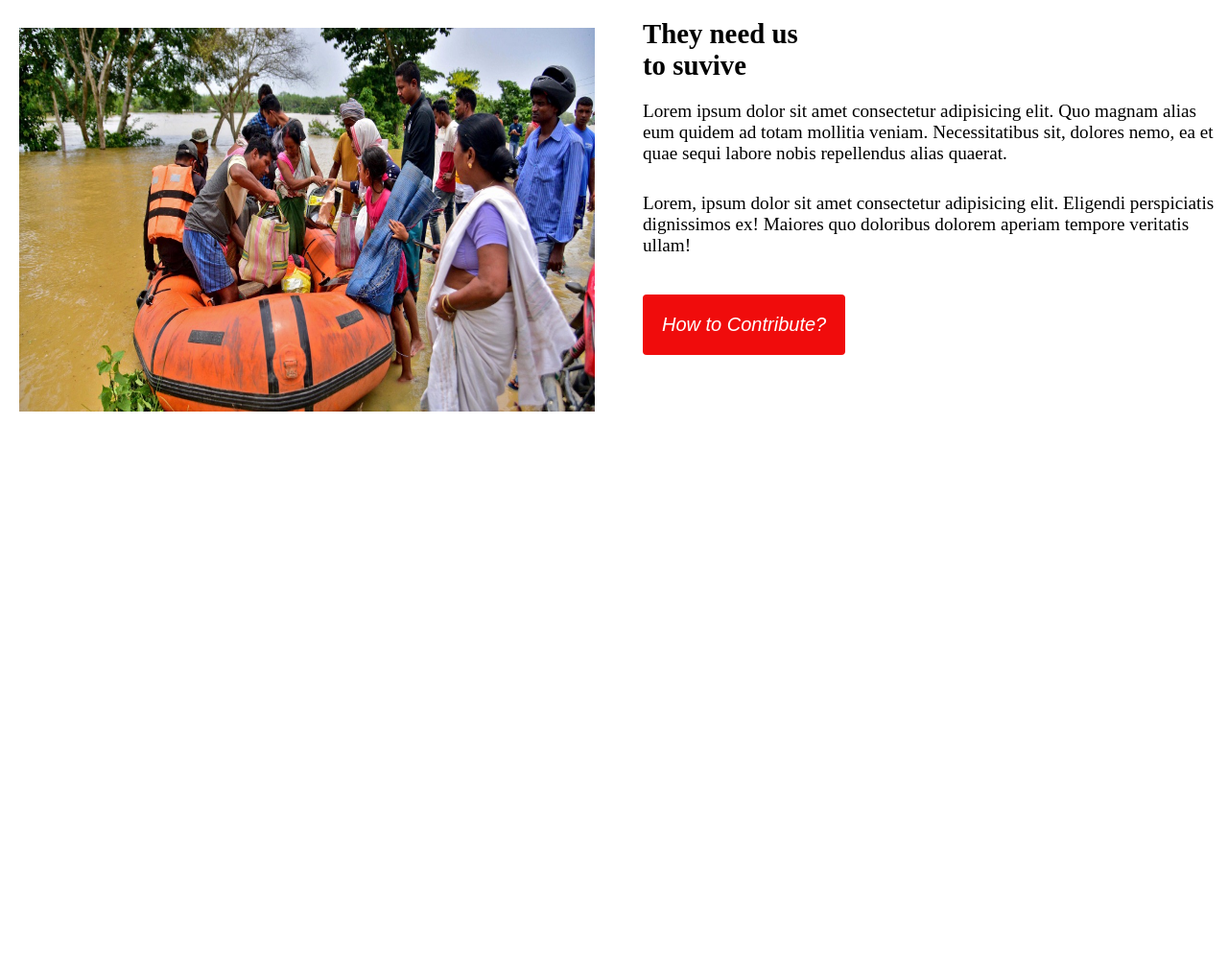
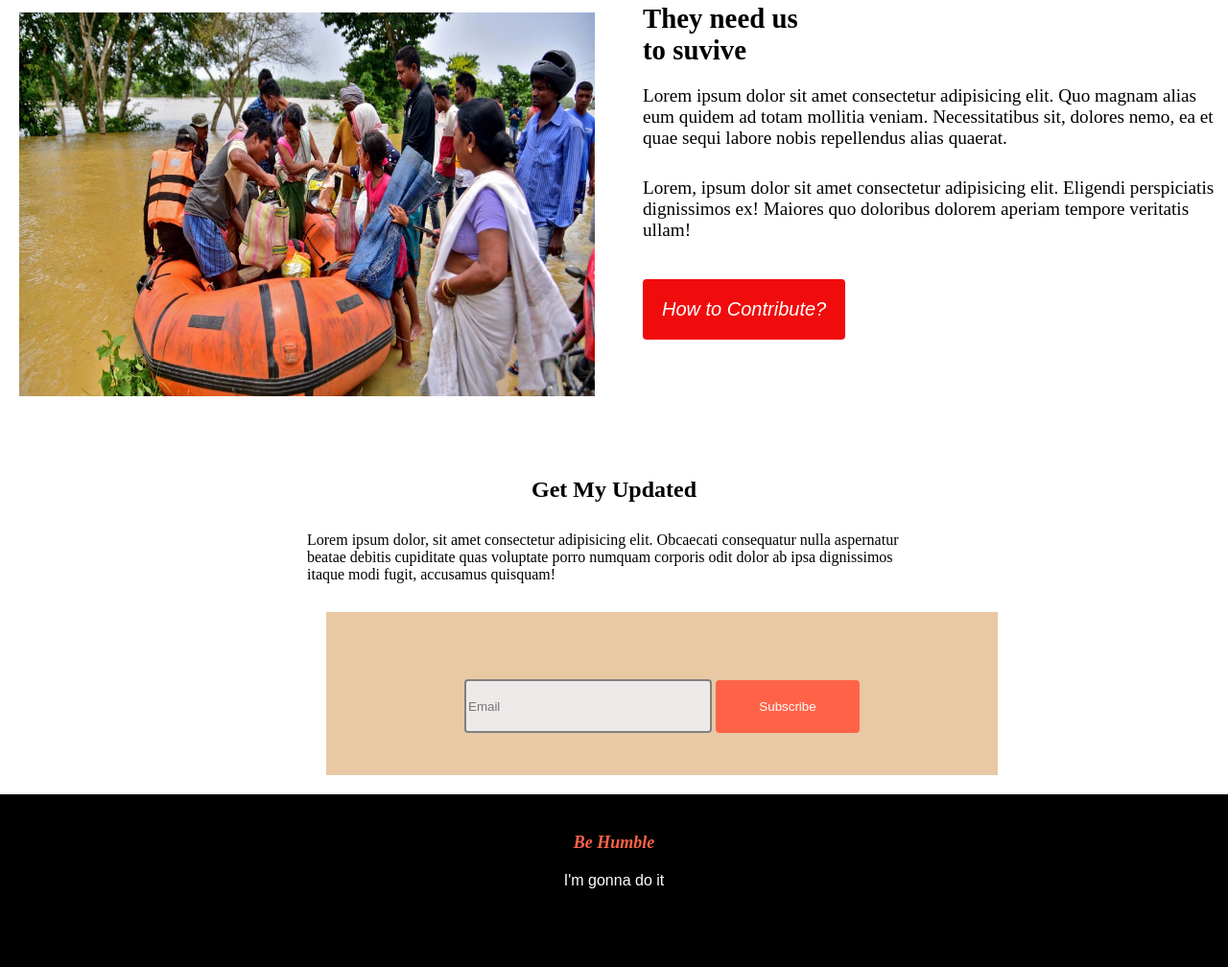
Before and after one commit to sadiawcutecat/donate-today-repo, a plain HTML site: page index.html in a window 1280 px wide. Shown: the part 2423-3431 px from the top of the page at 96% size. Before the commit the page ends 2866 px from the top, so only its background shows below. Drawn offline with Linux system fonts and the light colour scheme.

Commit message:
footer added

```diff
--- a/index.html
+++ b/index.html
@@ -35,7 +35,7 @@
             <div class="child5">5000tk</div>
          </div>
          <p>Other Amount (Taka)</p>
-         <p>-------------------------------------------------------------------------------------------------------------------</p>
+       <hr>
          <div class="btn-color"><button class="btn">Donate Now</button></div>
         </div>
        </div>
@@ -103,8 +103,26 @@
 
        </section>
 
+       <section>
+        <div class="last">
+            <h2>Get My Updated</h2>
+        <p class="para-d">Lorem ipsum dolor, sit amet consectetur adipisicing elit. Obcaecati consequatur nulla aspernatur beatae debitis cupiditate quas voluptate porro numquam corporis odit dolor ab ipsa dignissimos itaque modi fugit, accusamus quisquam!
+        </p>
+        <div class="form">
+            <form  class="f-design">
+                <input class="email-d" type="email" name="" id="" placeholder="Email">
+                <input class="sub-d" type="submit" value="Subscribe">
+            </form>
+        </div>
+        </div>
+       </section>
+
     </main>
     <footer>
+        <section class="footer">
+             <h3>Be Humble</h3>
+             <p>I'm gonna do it</p>
+        </section>
 
     </footer>
 
--- a/styles/donate.css
+++ b/styles/donate.css
@@ -198,4 +198,77 @@
     padding: 20px;
 
 }
-/* service */
+
+.last{
+    width: 50%;
+    margin: auto;
+    margin-top: 70px;
+}
+.last h2{
+    text-align: center;
+}
+.para-d{
+    margin-bottom: 30px;
+}
+.form{
+    height: 70px;
+    width: 600px;
+    background-color: rgb(232, 201, 164);
+    padding: 50px;
+    margin: 20px;
+    /* border-style: solid;
+    border-color: rgb(236, 210, 178);
+    border-radius: 20px; */
+}
+.email-d{
+    height: 50px;
+    width: 250px;
+    background-color:rgb(238, 234, 234) ;
+    border-style:solid;
+    border-color: grey;
+    border-radius: 4px;
+}
+.sub-d{
+      height: 55px;
+      width: 150px;
+      color:white;
+      background-color: tomato;
+      border-style:solid;
+      border-color:tomato;
+      border-radius: 4px;
+}
+.f-design{
+    text-align: center;
+    padding: 20px;
+}
+.footer{
+    background-color: black;
+    height: 100px;
+    width: 100;
+    padding: 40px;
+
+
+   /* left: 0;
+  bottom: 0;
+  width: 100%;
+  background-color: black;
+  color: white;
+  text-align: center;
+  height: 150px; */
+}
+.footer h3{
+    color: tomato;
+    text-align: center;
+    font-size: large;
+    font-style:oblique;
+   }
+.footer p{
+    color: white;
+    text-align: center;
+    margin-top: 20px;
+    font-family: sans-serif;
+
+
+
+
+}
```
